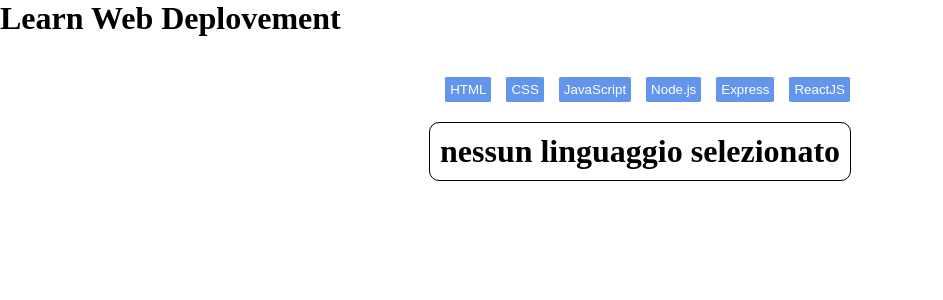
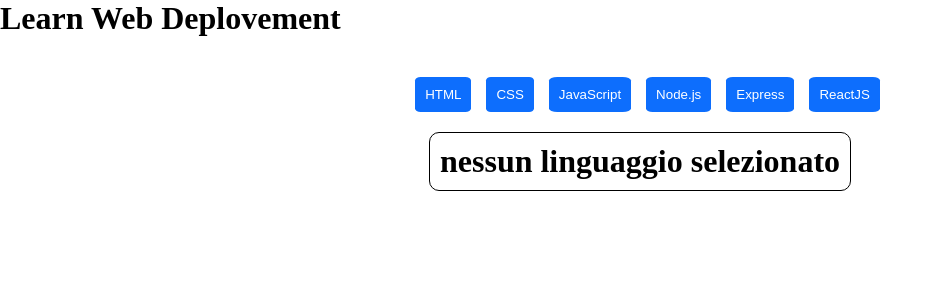
Before and after one commit to EnricoCiccolini/react-use-state, a React (Vite) app: page / in a window 1280 px wide. Shown: the top 300 px of the page, without its empty margins (0-943 px from the left). Built offline with nearby package versions, Linux system fonts and the light colour scheme.

Commit message:
feat: bonus

```diff
--- a/src/component/Main.jsx
+++ b/src/component/Main.jsx
@@ -1,11 +1,12 @@
 import Schedule from "./Schedule"
 import { useState } from "react"
-import Button from "./ButtonComponent"
+
 import languages from "../data/languages"
 
 export default function Main() {
 
     let [object, setObject] = useState(null)
+    let [clicked, setClicked] = useState(null)
 
 
     return (
@@ -25,14 +26,14 @@
 
                 <button onClick={() => setTitle(title = 'ReactJS')}>ReactJS</button> */}
 
-                {languages.map(item => (<button key={item.id} onClick={() => setObject(item)}>{item.title}</button>))}
+                {languages.map(item => (<button key={item.id} className={clicked === item.id ? 'orange' : ''} onClick={() => { setObject(item); setClicked(item.id) }} >{item.title}</button>))}
 
 
 
                 {/* <Schedule title={title} description={description} /> */}
 
                 <Schedule object={object} />
-            </div>
+            </div >
 
 
 
--- a/src/component/Schedule.jsx
+++ b/src/component/Schedule.jsx
@@ -2,11 +2,11 @@
 
 export default function Schedule({ object }) {
     // let titleCard = languages.find(languages => languages.title === title)
-
-
     // let titleh1 = titleCard ? titleCard.title : 'nessun linguaggio selezionato'
     // let descriptionCard = titleCard ? titleCard.description : ''
     // console.log(titleh1)
+
+
     let titleh1 = object ? object.title : 'nessun linguaggio selezionato'
     let descriptionCard = object ? object.description : ''
 
@@ -18,9 +18,7 @@
                     <h1>{titleh1}</h1>
                     <p>{descriptionCard}</p>
                 </div>
-
             </div>
-
         </>
     )
 }
--- a/src/index.css
+++ b/src/index.css
@@ -11,13 +11,13 @@
 }
 
 button {
-    background-color: cornflowerblue;
+    background-color: #0d6efd;
     color: white;
     border: 0px;
-    padding: 5px;
+    padding: 10px;
     margin-top: 40px;
     margin-left: 15px;
-    border-radius: 5%;
+    border-radius: 10%;
 }
 
 .card {
@@ -26,3 +26,7 @@
     border: 1px solid black;
     border-radius: 10px;
 }
+
+.orange {
+    background-color: #ffc107;
+}
```
Also changed, not shown: src/component/ButtonComponent.jsx (deleted, +0 -12 lines).
